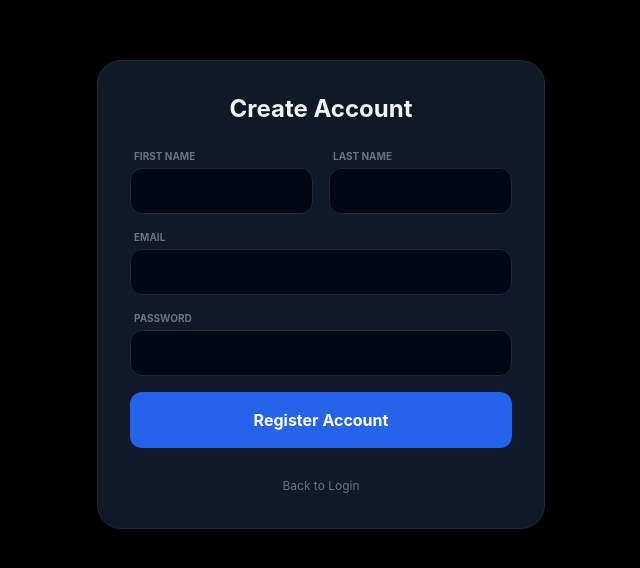
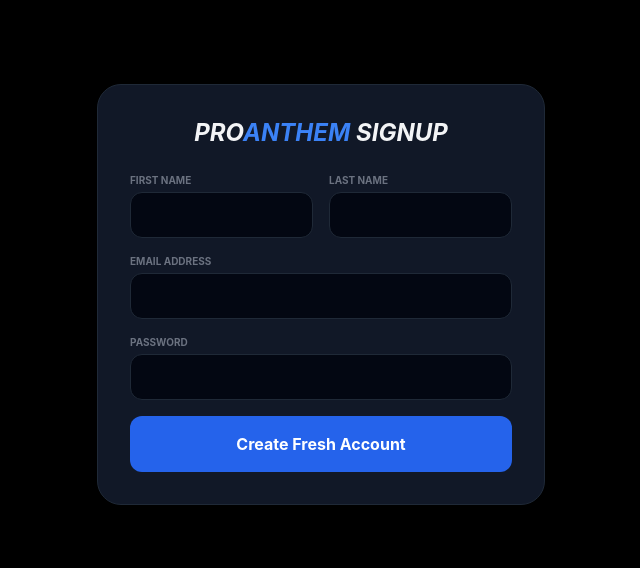
Before and after one commit to Nicpic92/ProAnthem2, a website: page signup.html in a window 1280 px wide. Shown: the part 106-674 px from the top of the page, without its empty margins (319-959 px from the left). Drawn offline with nearby package versions, Linux system fonts and the light colour scheme.

Commit message:
Update signup.html

```diff
--- a/signup.html
+++ b/signup.html
@@ -3,45 +3,42 @@
 <head>
     <meta charset="UTF-8">
     <meta name="viewport" content="width=device-width, initial-scale=1.0">
-    <title>Signup | ProAnthem</title>
+    <title>Fresh Start Signup | ProAnthem</title>
     <script src="https://cdn.tailwindcss.com"></script>
     <link rel="stylesheet" href="/css/style.css">
 </head>
 <body class="bg-black text-gray-100 min-h-screen flex items-center justify-center p-6">
     <div class="w-full max-w-md bg-gray-900 p-8 rounded-3xl border border-gray-800 shadow-2xl">
-        <h2 class="text-2xl font-bold mb-6 text-center">Create Account</h2>
+        <h2 class="text-2xl font-bold mb-6 text-center italic">PRO<span class="text-blue-500">ANTHEM</span> SIGNUP</h2>
 
         <form id="signup-form" class="space-y-4">
             <div class="grid grid-cols-2 gap-4">
                 <div>
-                    <label class="block text-[10px] font-bold text-gray-500 uppercase mb-1 ml-1">First Name</label>
+                    <label class="block text-[10px] font-bold text-gray-500 uppercase mb-1">First Name</label>
                     <input type="text" id="first_name" required class="w-full bg-gray-950 border border-gray-800 rounded-xl px-4 py-3 text-sm focus:border-blue-500 outline-none">
                 </div>
                 <div>
-                    <label class="block text-[10px] font-bold text-gray-500 uppercase mb-1 ml-1">Last Name</label>
+                    <label class="block text-[10px] font-bold text-gray-500 uppercase mb-1">Last Name</label>
                     <input type="text" id="last_name" required class="w-full bg-gray-950 border border-gray-800 rounded-xl px-4 py-3 text-sm focus:border-blue-500 outline-none">
                 </div>
             </div>
             <div>
-                <label class="block text-[10px] font-bold text-gray-500 uppercase mb-1 ml-1">Email</label>
+                <label class="block text-[10px] font-bold text-gray-500 uppercase mb-1">Email Address</label>
                 <input type="email" id="email" required class="w-full bg-gray-950 border border-gray-800 rounded-xl px-4 py-3 text-sm focus:border-blue-500 outline-none">
             </div>
             <div>
-                <label class="block text-[10px] font-bold text-gray-500 uppercase mb-1 ml-1">Password</label>
+                <label class="block text-[10px] font-bold text-gray-500 uppercase mb-1">Password</label>
                 <input type="password" id="password" required class="w-full bg-gray-950 border border-gray-800 rounded-xl px-4 py-3 text-sm focus:border-blue-500 outline-none">
             </div>
             <button type="submit" id="signup-btn" class="w-full bg-blue-600 hover:bg-blue-500 text-white font-bold py-4 rounded-xl mt-4 transition-all active:scale-95">
-                Register Account
+                Create Fresh Account
             </button>
         </form>
-
-        <div class="mt-6 text-center">
-            <a href="/index.html" class="text-xs text-gray-500 hover:text-white transition-colors">Back to Login</a>
-        </div>
     </div>
 
     <script type="module">
         import { apiRequest } from './js/api.js';
+
         const signupForm = document.getElementById('signup-form');
         signupForm.addEventListener('submit', async (e) => {
             e.preventDefault();
@@ -57,16 +54,15 @@
             };
 
             try {
-                // Hits /api/signup
+                // apiRequest will target /api/signup
                 await apiRequest('signup', payload, 'POST');
-                alert('Account created! Please sign in.');
+                alert('Account created! Now try logging in.');
                 window.location.href = '/index.html';
             } catch (err) {
-                // This catches the "Database error during registration" from your console
-                console.error("Signup failed:", err);
-                alert(err.message || 'Signup failed. Email might already exist.');
+                // This alerts the "Database error during registration" from your screenshot
+                alert(err.message || 'Signup failed.');
                 btn.disabled = false;
-                btn.innerText = 'Register Account';
+                btn.innerText = 'Create Fresh Account';
             }
         });
     </script>
```
